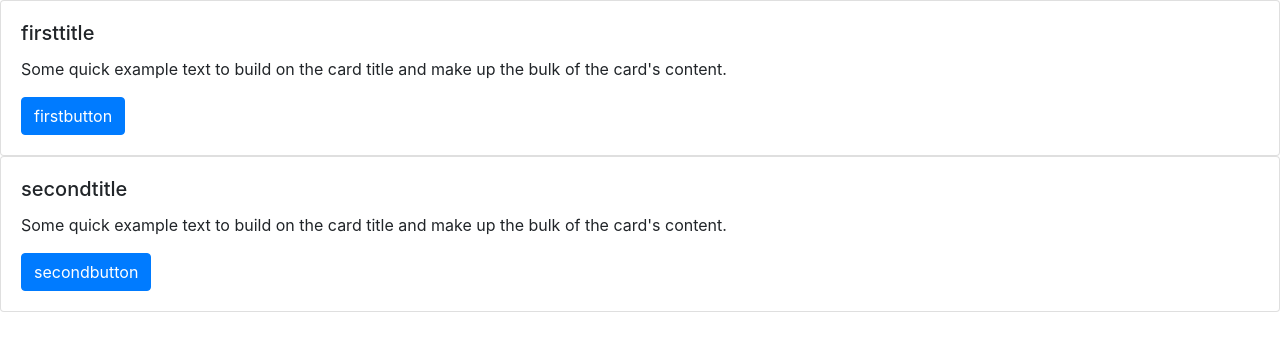
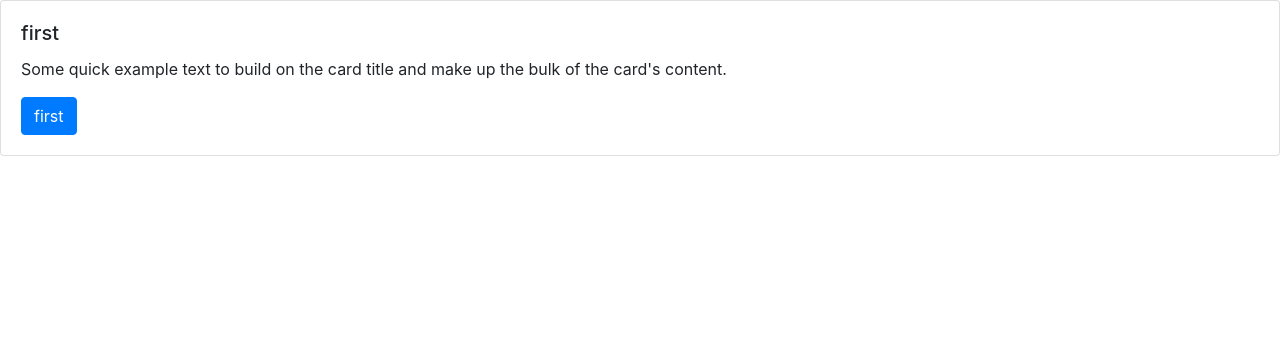
Before and after one commit to tripathi-atul/Angular-bootstrapcard, an Angular app: page / in a window 1280 px wide. Shown: the top 350 px of the page. Built offline with nearby package versions, Linux system fonts and the light colour scheme.

Commit message:
passing object instead of indvidual value for card

```diff
--- a/src/app/card-list/card-list.component.html
+++ b/src/app/card-list/card-list.component.html
@@ -1,2 +1 @@
-<app-card-tile cardtitle='firsttitle' iambutton='firstbutton'></app-card-tile>
-<app-card-tile cardtitle='secondtitle' iambutton='secondbutton'></app-card-tile>
+<app-card-tile [post]="cardList[0]"></app-card-tile>
--- a/src/app/card-list/card-list.component.ts
+++ b/src/app/card-list/card-list.component.ts
@@ -14,10 +14,10 @@ export class CardListComponent implements OnInit {
   constructor() { }
 
   ngOnInit(): void {
-    this.cardList= [
-      new CardObject('first','first'),
-      new CardObject('second','second')
-    ];
+    this.cardList.push(
+      new CardObject('first','first'));
+      this.cardList.push(new CardObject('second','second'));
+
 
   }
 
--- a/src/app/card-object.ts
+++ b/src/app/card-object.ts
@@ -1,11 +1,11 @@
 export class CardObject {
 
     cardtitle: string;
-    cardtext: string;
+    iambutton: string;
 
-    constructor(cardtitle: string, cardtext: string) {
+    constructor(cardtitle: string, iambutton: string) {
         this.cardtitle = cardtitle;
-        this.cardtext = cardtext;
+        this.iambutton = iambutton;
     }
 
 }
--- a/src/app/card-tile/card-tile.component.html
+++ b/src/app/card-tile/card-tile.component.html
@@ -1,7 +1,7 @@
 <div class="card">
     <div class="card-body">
-      <h5 class="card-title">{{cardtitle}}</h5>
+      <h5 class="card-title">{{post.cardtitle}}</h5>
       <p class="card-text">Some quick example text to build on the card title and make up the bulk of the card's content.</p>
-      <a href="#" class="btn btn-primary">{{iambutton}}</a>
+      <a href="#" class="btn btn-primary">{{post.iambutton}}</a>
     </div>
   </div>
--- a/src/app/card-tile/card-tile.component.ts
+++ b/src/app/card-tile/card-tile.component.ts
@@ -1,4 +1,5 @@
 import { Component, OnInit, Input } from '@angular/core';
+import { CardObject } from '../card-object';
 
 @Component({
   selector: 'app-card-tile',
@@ -7,9 +8,7 @@ import { Component, OnInit, Input } from '@angular/core';
 })
 export class CardTileComponent implements OnInit {
 
-  @Input() cardtitle: string;
-  @Input() iambutton: string;
-
+  @Input() post: CardObject;
   constructor() { }
 
   ngOnInit(): void {
```
